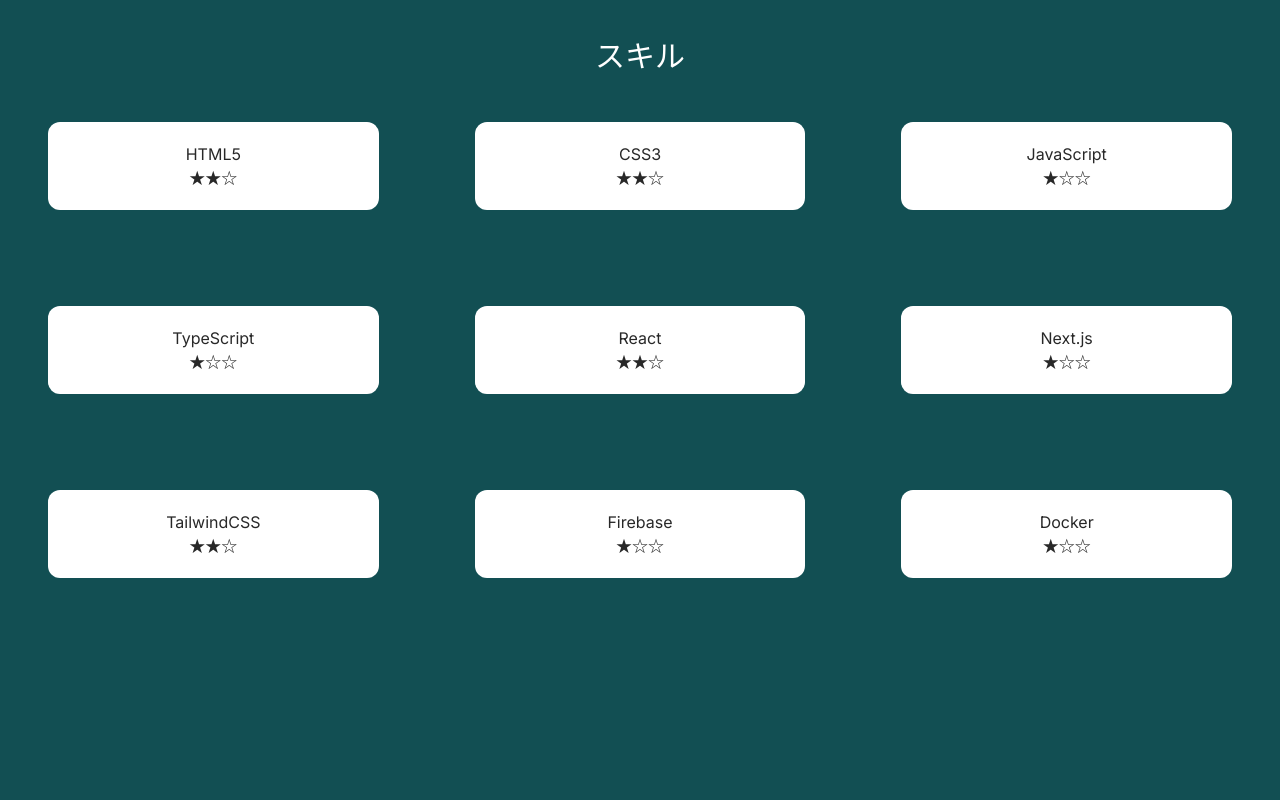
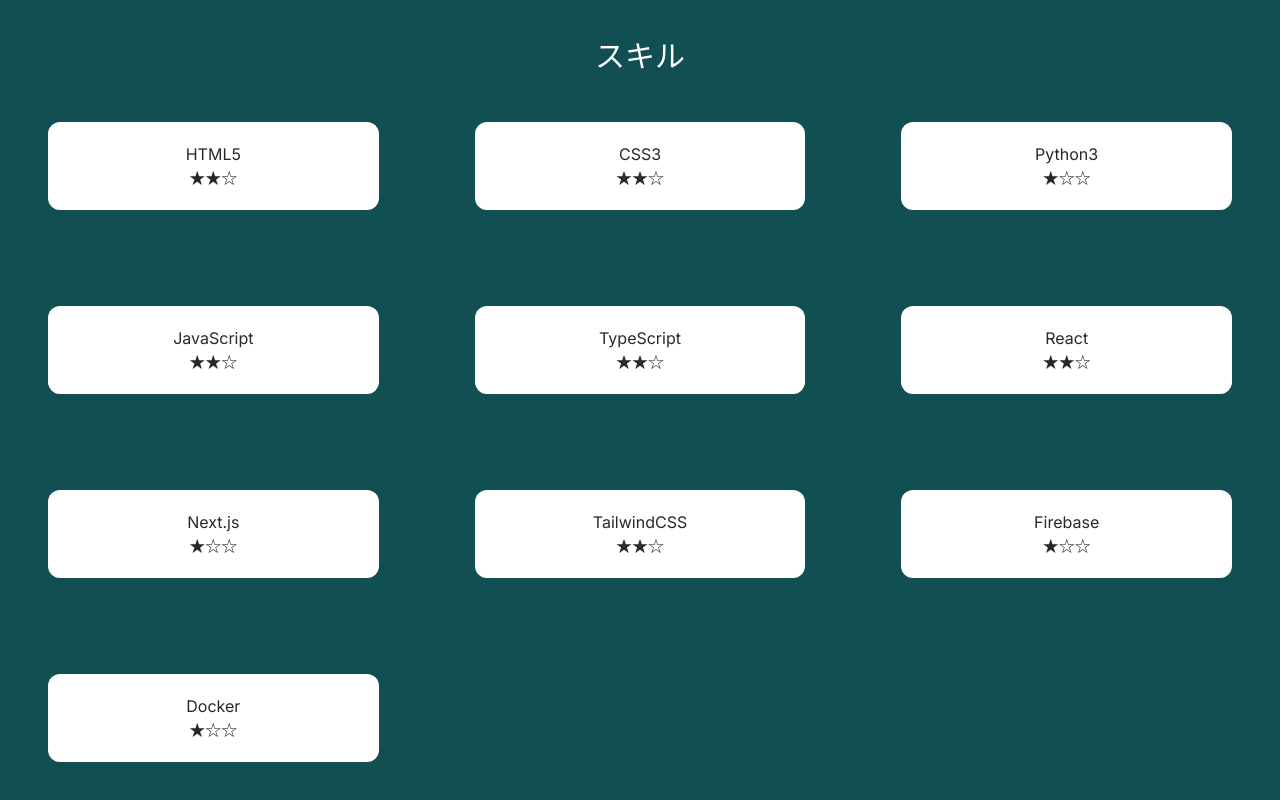
Before and after one commit to CA01971020/hii-site, a Next.js app in the folder hii-site/: page / in a window 1280 px wide. Shown: the part 886-1686 px from the top of the page. Built offline with nearby package versions, Linux system fonts and the light colour scheme.

Commit message:
Update skill.tsx

```diff
--- a/hii-site/src/component/top_page/skill.tsx
+++ b/hii-site/src/component/top_page/skill.tsx
@@ -12,12 +12,16 @@
           <p>★★☆</p>
         </div>
         <div className="bg-white text-Customblack rounded-xl p-5">
-          <p>JavaScript</p>
+          <p>Python3</p>
           <p>★☆☆</p>
         </div>
         <div className="bg-white text-Customblack rounded-xl p-5">
+          <p>JavaScript</p>
+          <p>★★☆</p>
+        </div>
+        <div className="bg-white text-Customblack rounded-xl p-5">
           <p>TypeScript</p>
-          <p>★☆☆</p>
+          <p>★★☆</p>
         </div>
         <div className="bg-white text-Customblack rounded-xl p-5">
           <p>React</p>
```
